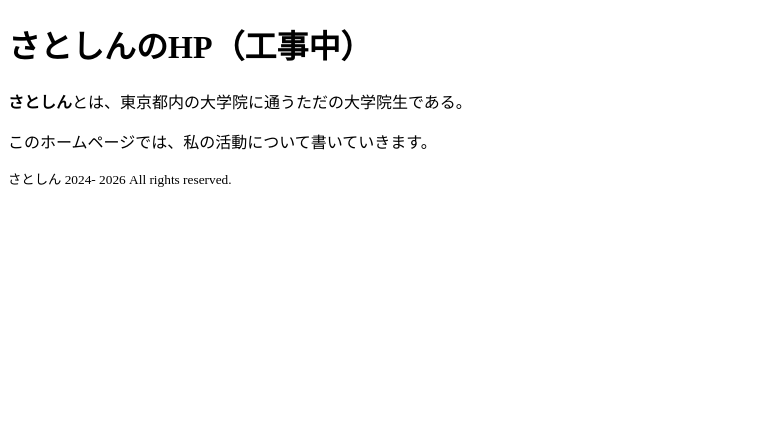
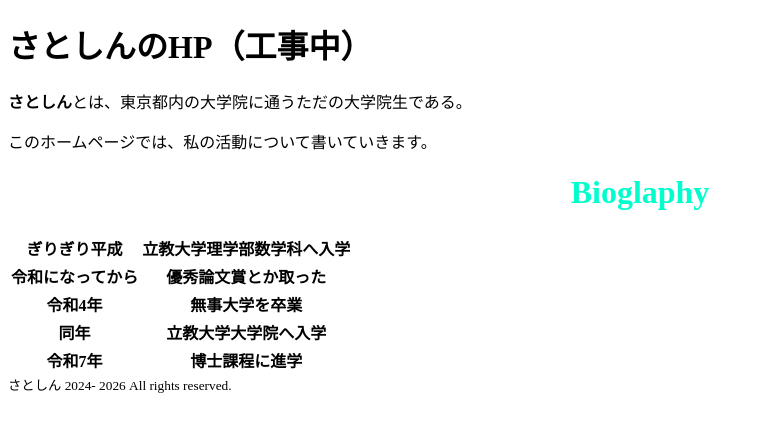
Before and after one commit to satoshin-des/satoshin-des.github.io, a Nuxt app in the folder satoshin-des.github.io/: page / in a window 1280 px wide. Shown: the top 432 px of the page, without its empty margins (0-762 px from the left). Built offline with nearby package versions, Linux system fonts and the light colour scheme.

Commit message:
implemented index.vue

```diff
--- /dev/null
+++ b/satoshin-des.github.io/app/components/Section.vue
@@ -0,0 +1,5 @@
+<template>
+    <h1 style="color:#00ffcc; text-align:center;">
+        <slot />
+    </h1>
+</template>
--- a/satoshin-des.github.io/app/pages/index.vue
+++ b/satoshin-des.github.io/app/pages/index.vue
@@ -1,10 +1,34 @@
 <script setup lang="ts">
 import Footer from '~/components/Footer.vue';
+import Section from '~/components/Section.vue';
 </script>
 
 <template>
     <h1>さとしんのHP（工事中）</h1>
     <p><b>さとしん</b>とは、東京都内の大学院に通うただの大学院生である。</p>
     <p>このホームページでは、私の活動について書いていきます。</p>
+    <Section>Bioglaphy</Section>
+    <table>
+        <tr>
+            <th>ぎりぎり平成</th>
+            <th>立教大学理学部数学科へ入学</th>
+        </tr>
+        <tr>
+            <th>令和になってから</th>
+            <th>優秀論文賞とか取った</th>
+        </tr>
+        <tr>
+            <th>令和4年</th>
+            <th>無事大学を卒業</th>
+        </tr>
+        <tr>
+            <th>同年</th>
+            <th>立教大学大学院へ入学</th>
+        </tr>
+        <tr>
+            <th>令和7年</th>
+            <th>博士課程に進学</th>
+        </tr>
+    </table>
     <Footer></Footer>
 </template>
```
